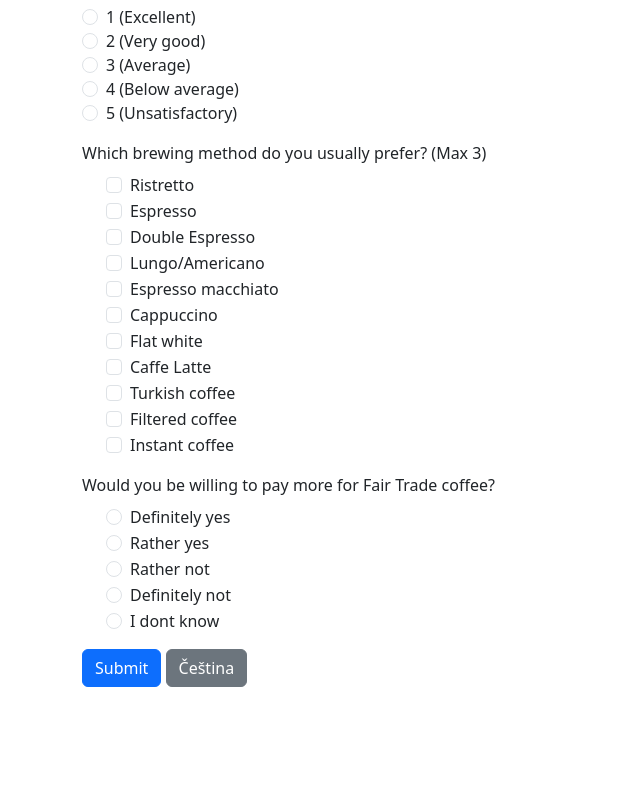
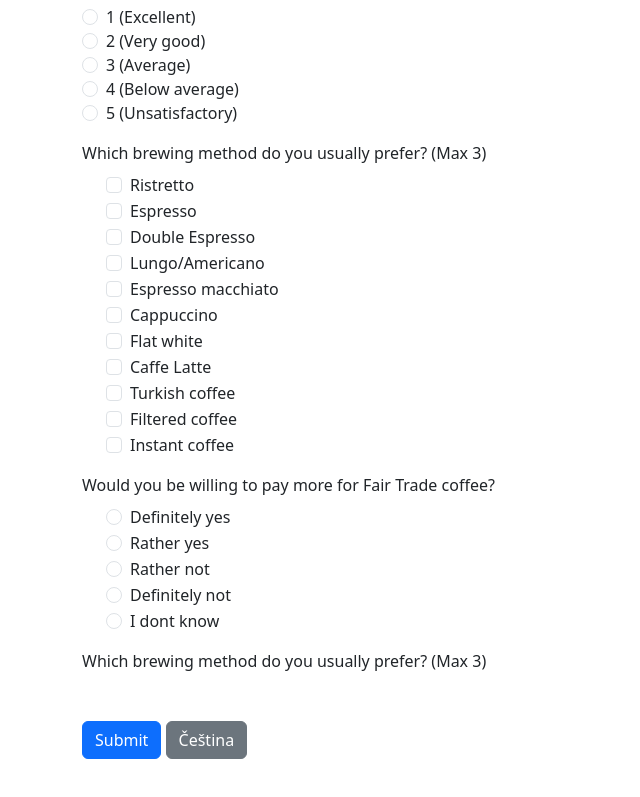
Before and after one commit to MatyasMandelicek/MandelicekSurveryProject, a plain HTML site: page index.html in a window 1280 px wide. Shown: the part 107-904 px from the top of the page, without its empty margins (0-640 px from the left). Before the commit the page ends 834 px from the top, so only its background shows below. Drawn offline with nearby package versions, Linux system fonts and the light colour scheme.

Commit message:
Add question for preferred cup type in survey form

```diff
--- a/index.html
+++ b/index.html
@@ -37,6 +37,11 @@
     </div>
 
     <div class="mb-3">
+      <label class="form-label" data-i18n="q2">Which cup do you usually prefer? (Max 3)</label>
+      <div id="q5" class="form-check"></div>
+    </div>
+
+    <div class="mb-3">
       <button id="submitBtn" class="btn btn-primary">Submit</button>
       <button id="langSwitch" class="btn btn-secondary">Čeština</button>
     </div>
```
